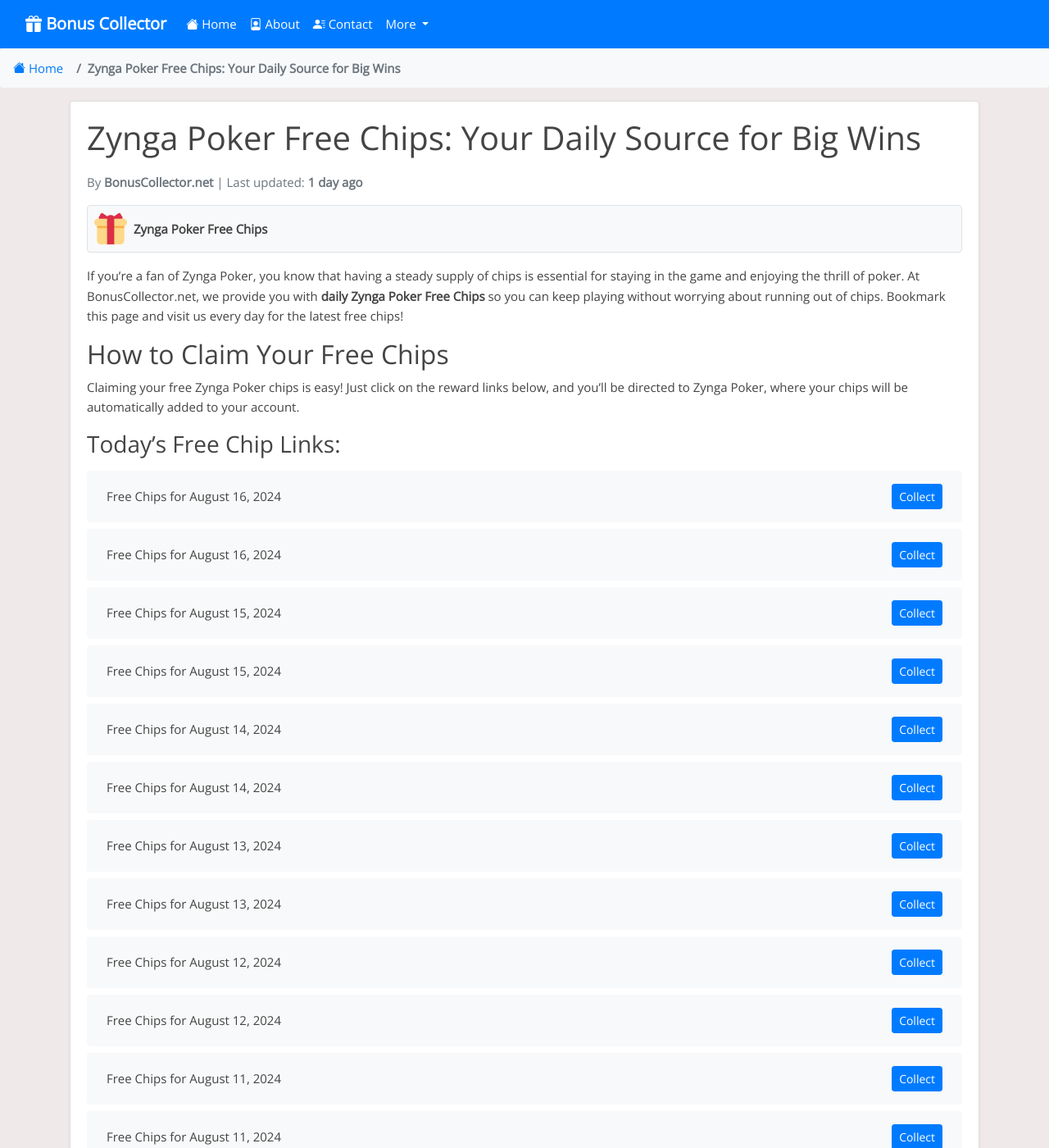
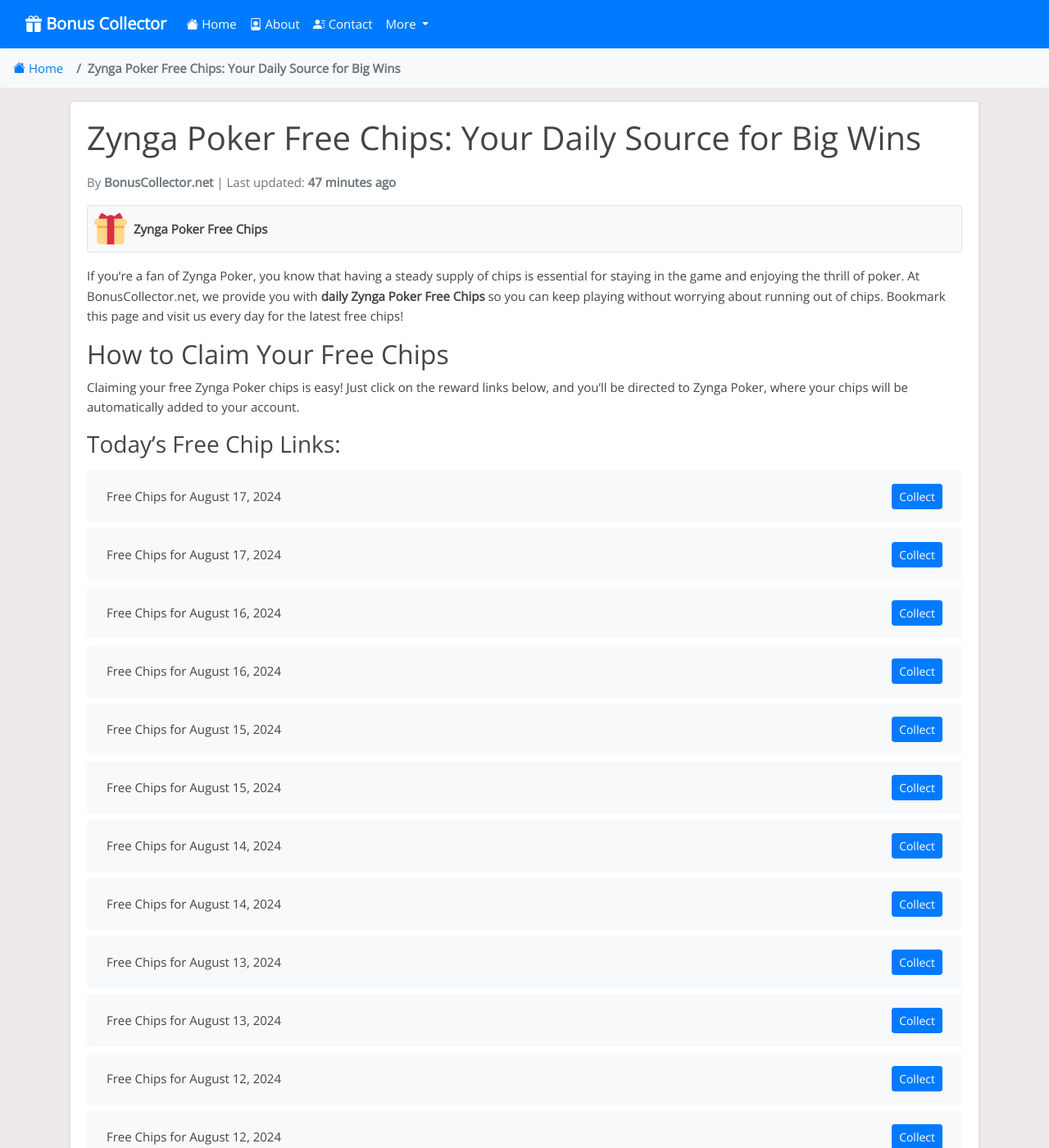
Before and after one commit to Prollad99/bs-net, a Jekyll site: the page built from _posts/2024-08-09-zynga-poker.md, in a window 1280 px wide and 1400 px high. Shown: the whole window at 82% size. Built offline with Jekyll 4.4.1, drawn with Linux system fonts in a browser that asks for light colours; nearby versions of some CDN libraries; comment, search, counter and statistics services are not loaded; some of the changed text lies outside the part shown.

Commit message:
Update zynga-poker reward links and last modified date

```diff
--- a/_data/include_files.yml
+++ b/_data/include_files.yml
@@ -83,7 +83,7 @@
   last_modified: 2024-08-17 03:22:14
 
 zynga-poker.html:
-  last_modified: 2024-08-16 16:27:35
+  last_modified: 2024-08-17 17:38:39
 
 game-of-thrones-slots.html:
   last_modified: 2024-08-17 08:23:43
--- a/_includes/zynga-poker.html
+++ b/_includes/zynga-poker.html
@@ -1,4 +1,12 @@
 <ul class="list-group mt-3 mb-4">
+  <li class="list-group-item d-flex justify-content-between align-items-center">
+    <span>Free Chips for August 17, 2024</span>
+    <a href="http://zynga.live/HbnnJTpA" class="btn btn-primary btn-sm">Collect</a>
+  </li>
+  <li class="list-group-item d-flex justify-content-between align-items-center">
+    <span>Free Chips for August 17, 2024</span>
+    <a href="http://zynga.live/0NGRg0bf" class="btn btn-primary btn-sm">Collect</a>
+  </li>
   <li class="list-group-item d-flex justify-content-between align-items-center">
     <span>Free Chips for August 16, 2024</span>
     <a href="http://zynga.live/9MPN3L26" class="btn btn-primary btn-sm">Collect</a>
@@ -391,12 +399,4 @@
     <span>Free Chips for August 9, 2024</span>
     <a href="http://zynga.live/nnsx25dK" class="btn btn-primary btn-sm">Collect</a>
   </li>
-  <li class="list-group-item d-flex justify-content-between align-items-center">
-    <span>Free Chips for August 9, 2024</span>
-    <a href="http://zynga.live/eoWBFiZs" class="btn btn-primary btn-sm">Collect</a>
-  </li>
-  <li class="list-group-item d-flex justify-content-between align-items-center">
-    <span>Free Chips for August 9, 2024</span>
-    <a href="http://zynga.live/oflMQAn6" class="btn btn-primary btn-sm">Collect</a>
-  </li>
 </ul>
```
Also changed, not shown: links-json/zynga-poker.json (+8 -8 lines).
